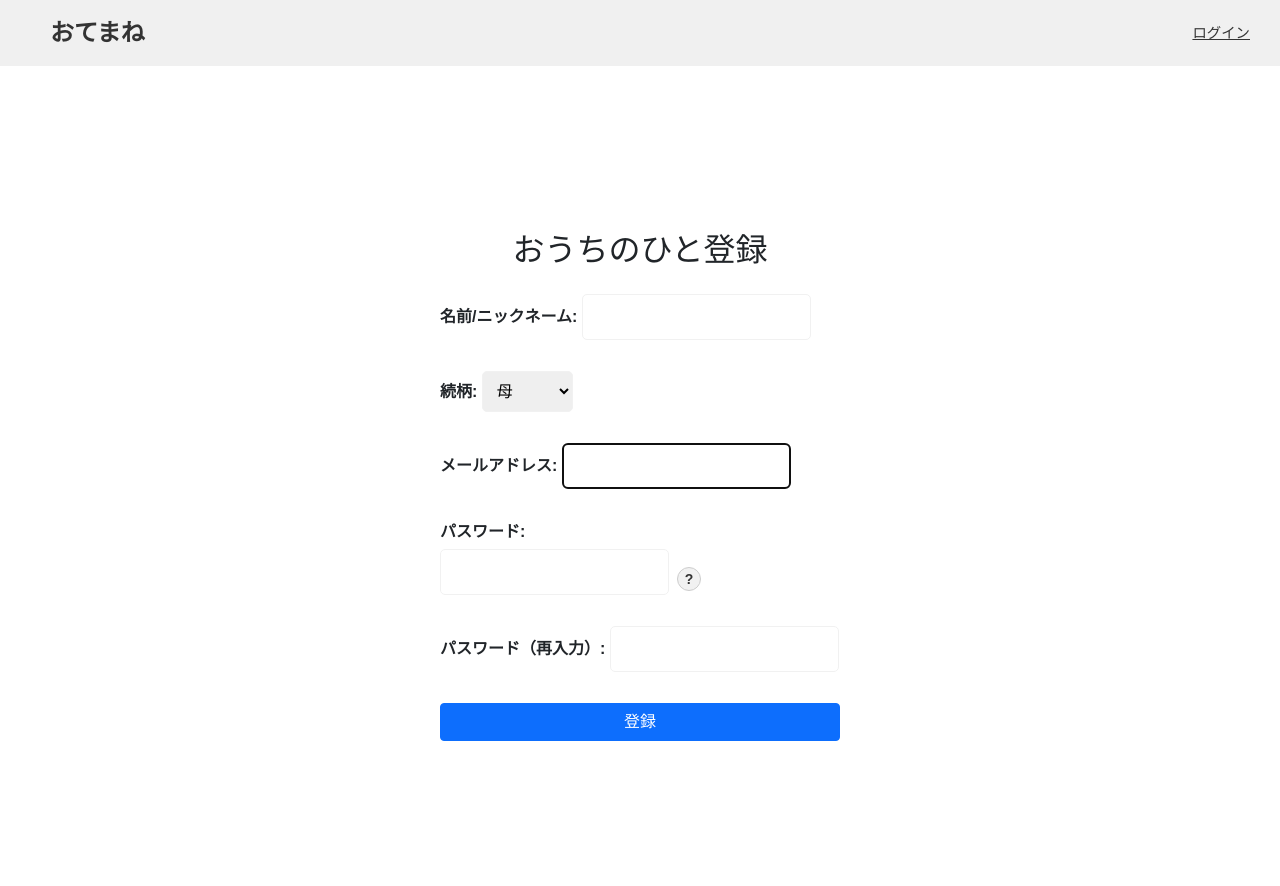
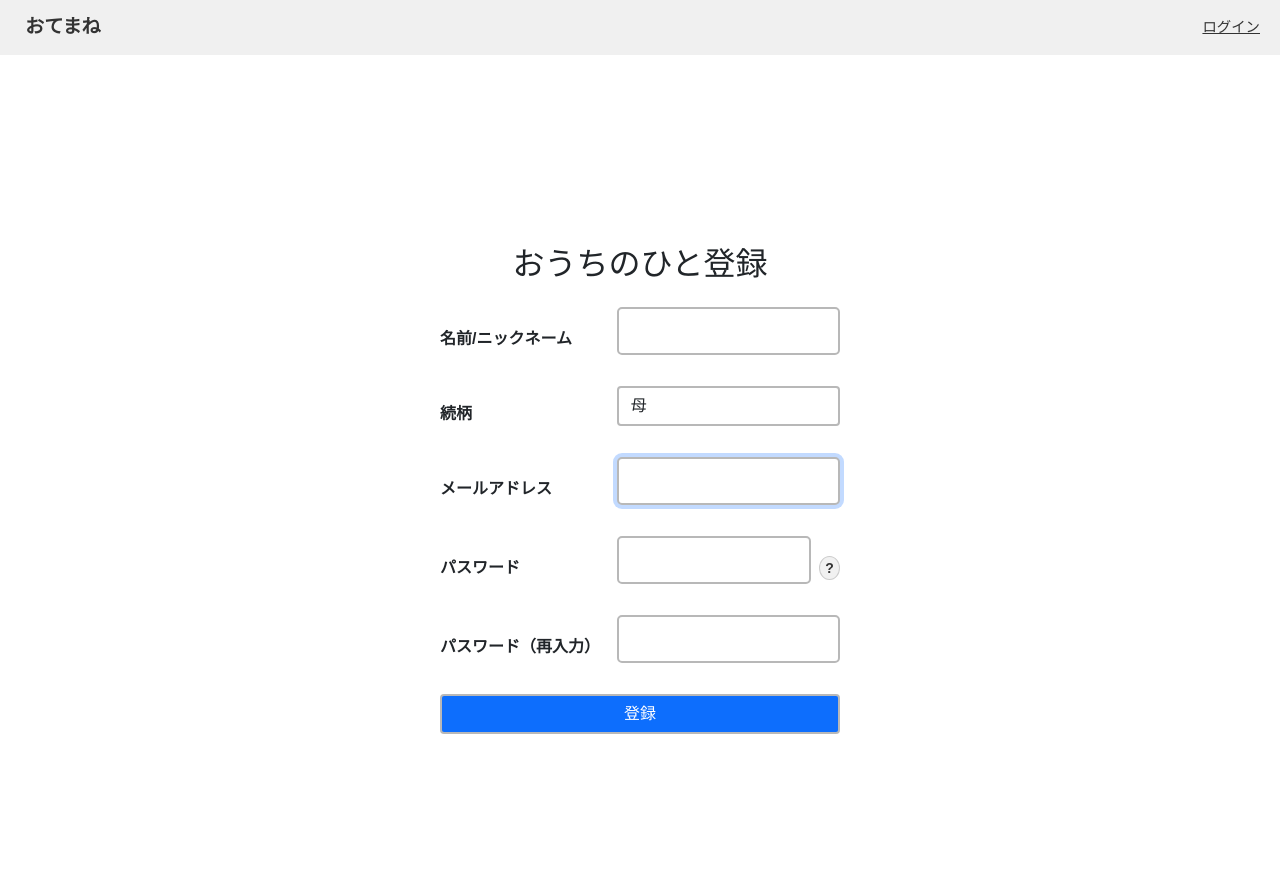
Before and after one commit to yzwnrm/otemane, a Django app: page /otemane/regist/ in a window 1280 px wide. After the commit the page ends 734 px from the top, so only its background shows below. Run offline with Django 5.2, Linux system fonts and the light colour scheme.

Commit message:
見た目修正

```diff
--- a/otemane/app/forms.py
+++ b/otemane/app/forms.py
@@ -24,8 +24,16 @@ class CustomPasswordResetForm(PasswordResetForm):
         })
 
 class UserRegistrationForm(UserCreationForm):
-    user_name = forms.CharField(label='名前/ニックネーム')
-    email = forms.EmailField(required=True, label='メールアドレス')
+    user_name = forms.CharField(
+        label='名前/ニックネーム',
+        widget=forms.TextInput(attrs={'class': 'form-control'})
+
+    )
+    email = forms.EmailField(
+        required=True,
+        label='メールアドレス',
+        widget=forms.EmailInput(attrs={'class': 'form-control'})
+    )
 
     RELATIONSHIP_CHOICES = [
         (0, '母'),
@@ -36,10 +44,21 @@ class UserRegistrationForm(UserCreationForm):
         (5, '姉'),
         (6, 'その他'),
     ]
-    relationship = forms.ChoiceField(choices=RELATIONSHIP_CHOICES, required=True, label='続柄')
+    relationship = forms.ChoiceField(
+        choices=RELATIONSHIP_CHOICES,
+        required=True,
+        label='続柄',
+        widget=forms.Select(attrs={'class': 'form-control'})
+    )
 
-    password1 = forms.CharField(label='パスワード', widget=forms.PasswordInput)
-    password2 = forms.CharField(label='パスワード（再入力）', widget=forms.PasswordInput)
+    password1 = forms.CharField(
+        label='パスワード',
+        widget=forms.PasswordInput(attrs={'class': 'form-control'})
+    )
+    password2 = forms.CharField(
+        label='パスワード（再入力）',
+        widget=forms.PasswordInput(attrs={'class': 'form-control'})
+    )
 
     class Meta:
         model = User
--- a/otemane/app/static/style.css
+++ b/otemane/app/static/style.css
@@ -1,4 +1,23 @@
 @charset "UTF-8";
+
+h2 {
+  margin: 30px;
+}
+
+h3 {
+  margin: 30px;
+}
+
+input, textarea, select {
+    border: 2px solid #b8b8b8 !important;
+    border-radius: 4px;
+    padding: 8px;
+    color: #000;
+}
+
+.custom-bg  {
+  background:  #ddddddb6;
+}
 
 .custom-navbar {
   background-color: #fce775;
@@ -22,25 +43,30 @@
 }
 
 
+.has-navbar {
+    padding-top: 56px;
+}
+
+
 body {
     font-family: Arial, sans-serif;
+    padding: 0;
     margin: 0;
-    padding: 0;
-    background-color: #ffffff
+    background-color: #ffffff;
 }
 
 header {
   display: flex;
   justify-content: space-between;
   align-items: center;
-  padding: 15px 30px;
+  padding: 13px 20px;
   background-color: #f0f0f0;
   margin-bottom: 20px;
 }
 .header-link {
-  font-size: 1.5rem;
+  font-size: 1.2rem;
   font-weight: bold;
-  margin-left: 20px;
+  margin-left: 5px;
   text-decoration: none;
   color: #333;
 }
--- a/otemane/templates/base.html
+++ b/otemane/templates/base.html
@@ -8,8 +8,8 @@
     <title>おてまね</title>
     <link rel="stylesheet" href="{% static 'style.css' %}">
 </head>
-<body>
-    <nav class="navbar navbar-expand-lg custom-navbar">
+<body class="has-navbar">
+    <nav class="navbar navbar-expand-lg custom-navbar fixed-top">
         <a class="navbar-brand brand-main" href="{% url 'app:home'%}">おてまね</a>
         {% if user.is_authenticated %}
             {% if selected_child_id and selected_child_id != "all" %}
--- a/otemane/templates/help_edit_delete.html
+++ b/otemane/templates/help_edit_delete.html
@@ -27,7 +27,7 @@
         {% endfor %}
       </td>
       <td>
-        <a class="btn btn-light" href="{% url 'app:help_update' help.pk %}">修正</a>
+        <a class="btn btn-secondary" href="{% url 'app:help_update' help.pk %}">修正</a>
         <button class="btn btn-danger"
                 data-bs-toggle="modal"
                 data-bs-target="#deleteModal"
--- a/otemane/templates/help_lists.html
+++ b/otemane/templates/help_lists.html
@@ -1,7 +1,7 @@
 {% extends "base.html" %}
 {% load static %}
 {% block content %}
-<body>
+<h3>えらんだおてつだい</h3>
 <div class="d-flex justify-content-start align-items-center mt-2 ms-2">
   <label for="dateSelect" class="me-2 mb-0 small fw-bold"></label>
   <input type="date" id="dateSelect" name="selected_date" class="form-control form-control-sm"
@@ -130,5 +130,3 @@
     window.selectedChildId = "{{ selected_child_id|default:'' }}";
     window.homeUrl = "{% url 'app:home' %}";
 </script> {% endcomment %}
-
-</body>
--- a/otemane/templates/home.html
+++ b/otemane/templates/home.html
@@ -1,7 +1,7 @@
 {% extends "base.html" %}
 {% load static %}
 {% block content %}
-<div class="d-flex align-items-center" style="gap: 10px; margin-top: 10px;">
+<div class="d-flex align-items-center m-3 p-2" style="gap: 10px;">
   <div class="child-icon" style="font-size: 2rem;">
     {% if selected_child != 'all' %}{{ selected_child.icon }}{% else %}※{% endif %}
   </div>
--- a/otemane/templates/logout_done.html
+++ b/otemane/templates/logout_done.html
@@ -11,7 +11,7 @@
 <div class="d-flex justify-content-center align-items-center vh-100">
     <div class="text-center">
         <p>ログアウトしました。</p>
-        <a class="btn btn-light mt-3" href="{% url 'app:user_login' %}" role="button">ログイン画面へ</a>
+        <a class="btn btn-light mt-3 custom-bg" href="{% url 'app:user_login' %}" role="button">ログイン画面へ</a>
     </div>
 </div>
 {% endblock %}
--- a/otemane/templates/regist.html
+++ b/otemane/templates/regist.html
@@ -20,24 +20,32 @@
         <form method="POST" class="w-100" style="max-width: 400px;">
             {% csrf_token %}
 
-            <div class="mb-3">
-            {{ form.user_name.label_tag }}
+            <div class="mb-3 row align-items-center">
+              <label class="col-sm-5 col-form-label">{{ form.user_name.label }}</label>
+              <div class="col-sm-7">
                 {{ form.user_name }}
               </div>
+            </div>
 
-            <div class="mb-3">
-            {{ form.relationship.label_tag }}
+
+            <div class="mb-3 row align-items-center">
+              <label class="col-sm-5 col-form-label">{{ form.relationship.label }}</label>
+              <div class="col-sm-7">
                 {{ form.relationship }}
               </div>
+            </div>
 
-            <div class="mb-3">
-            {{ form.email.label_tag }}
+            <div class="mb-3 row align-items-center">
+              <label class="col-sm-5 col-form-label">{{ form.email.label }}</label>
+              <div class="col-sm-7">
                 {{ form.email }}
+              </div>
             </div>
 
               <!-- パスワード1 -->
-            <div class="mb-3 position-relative">
-                {{ form.password1.label_tag }}
+            <div class="mb-3 row align-items-center">
+              <label class="col-sm-5 col-form-label">{{ form.password1.label }}</label>
+              <div class="col-sm-7">
                 <div class="d-flex align-items-center">
                   {{ form.password1 }}
                   <button type="button"
@@ -54,10 +62,14 @@
                   </button>
                 </div>
               </div>
+            </div>
 
-            <div class="mb-3">
-                {{ form.password2.label_tag }}
+
+            <div class="mb-3 row align-items-center">
+              <label class="col-sm-5 col-form-label">{{ form.password2.label }}</label>
+              <div class="col-sm-7">
                 {{ form.password2 }}
+              </div>
             </div>
 
             <!-- エラーメッセージ -->
@@ -72,9 +84,6 @@
         </form>
     </div>
 
-
+{% endblock %}
   <script src="https://cdn.jsdelivr.net/npm/bootstrap@5.3.3/dist/js/bootstrap.bundle.min.js"></script>
   <script src="{% static 'js/popover-init.js' %}"></script>
-
-  </body>
-{% endblock %}
--- a/otemane/templates/user_logout.html
+++ b/otemane/templates/user_logout.html
@@ -2,7 +2,7 @@
 {% block content %}
 <form method="POST">
     {% csrf_token %}
-    <p class="text-center">ログアウトしますか？</p>
+    <p class="text-center" style="margin-top: 30px;">ログアウトしますか？</p>
     <input type="submit" value="ログアウト" class="btn btn-danger d-block mx-auto mt-3">
 </form>
 {% endblock %}
```
Also changed, not shown: other parts of otemane/app/static/style.css (+19 -5 lines), otemane/templates/guide.html (+5 -5 lines), otemane/templates/user.html (+9 -9 lines). Lines whose indentation alone changed are shown as unchanged.
